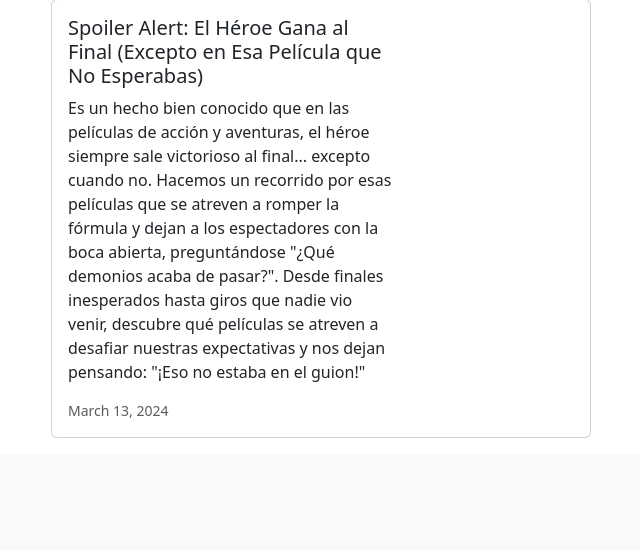
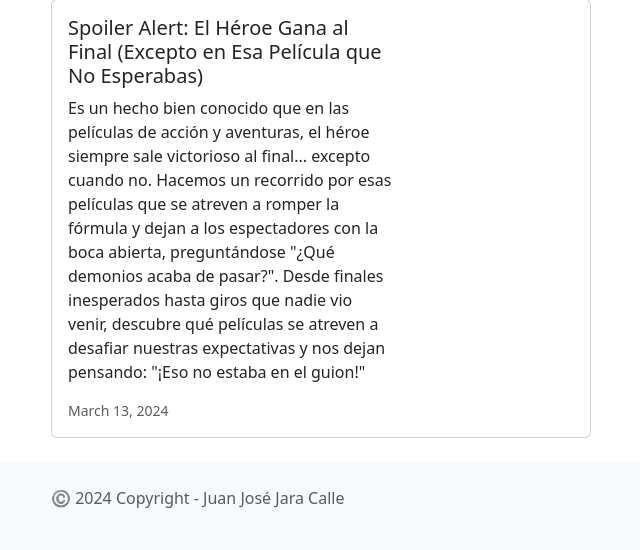
Before and after one commit to JaraCalle/workshopPI1, a Django app: page /news/ in a window 1280 px wide. Shown: the part 526-1076 px from the top of the page, without its empty margins (43-683 px from the left). Before the commit the page ends 964 px from the top, so only its background shows below. Run offline with Django 5.2, Linux system fonts and the light colour scheme; data comes from the database, SQL or seed files in the repository.

Commit message:
Adds Footer to base.html

```diff
--- a/moviereviews/templates/base.html
+++ b/moviereviews/templates/base.html
@@ -40,3 +40,13 @@
     {% block content %}
     {% endblock content %}
 </div>
+
+<footer class="text-center  text-lg-start bg-light text-muted mt-4">
+    <div class="container">
+        <div class="row">
+            <div class="tex-center p-4">
+                <p>©️ 2024 Copyright - Juan José Jara Calle</p>
+            </div>
+        </div>
+    </div>
+</footer>
```
